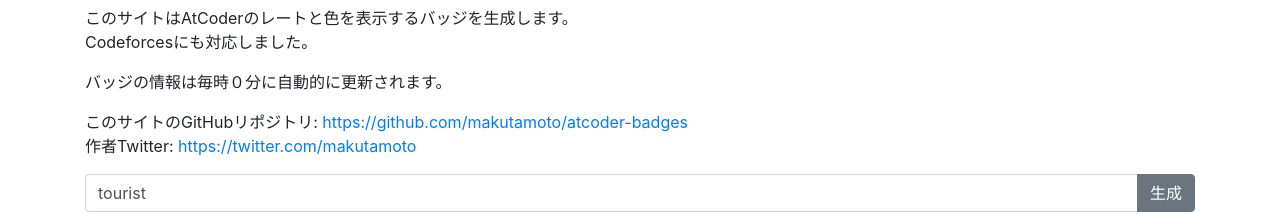
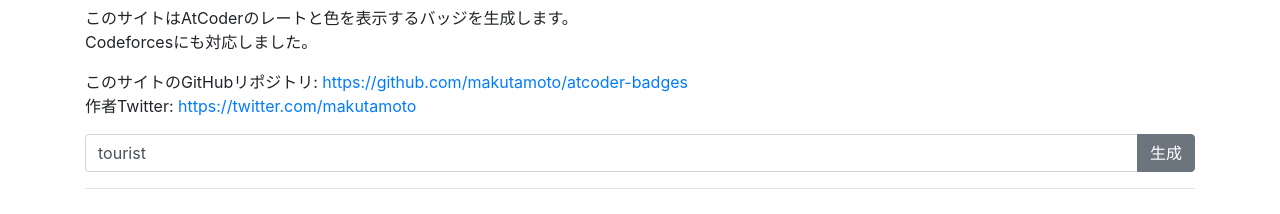
Before and after one commit to makutamoto/atcoder-badges, a Next.js app: page / in a window 1280 px wide. Shown: the part 130-344 px from the top of the page. Built offline with nearby package versions, Linux system fonts and the light colour scheme.

Commit message:
+ updated README.md

```diff
--- a/pages/index.tsx
+++ b/pages/index.tsx
@@ -30,7 +30,6 @@ export default function() {
                     <br />
                     Codeforcesにも対応しました。
                 </p>
-                <p>バッジの情報は毎時０分に自動的に更新されます。</p>
                 <p>
                     このサイトのGitHubリポジトリ: <a href="https://github.com/makutamoto/atcoder-badges" target="_blank">https://github.com/makutamoto/atcoder-badges</a>
                     <br />
```
